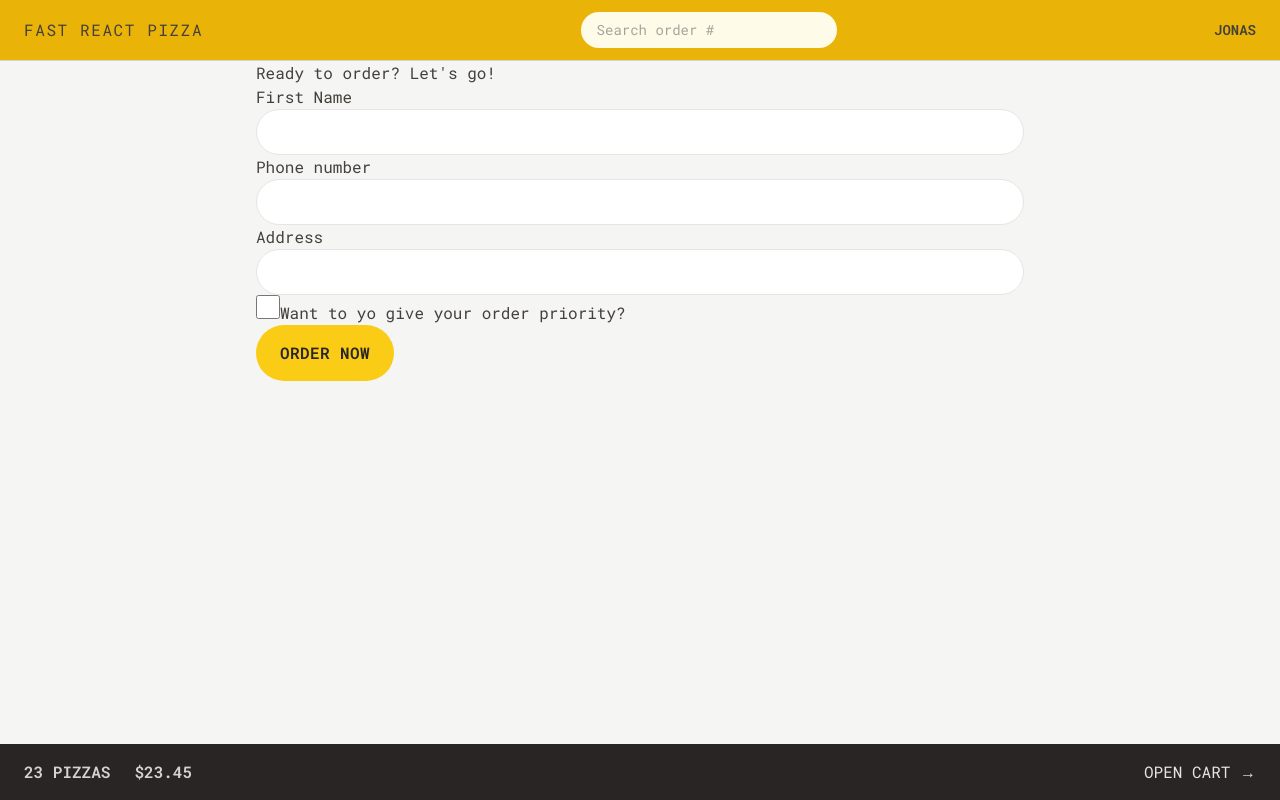
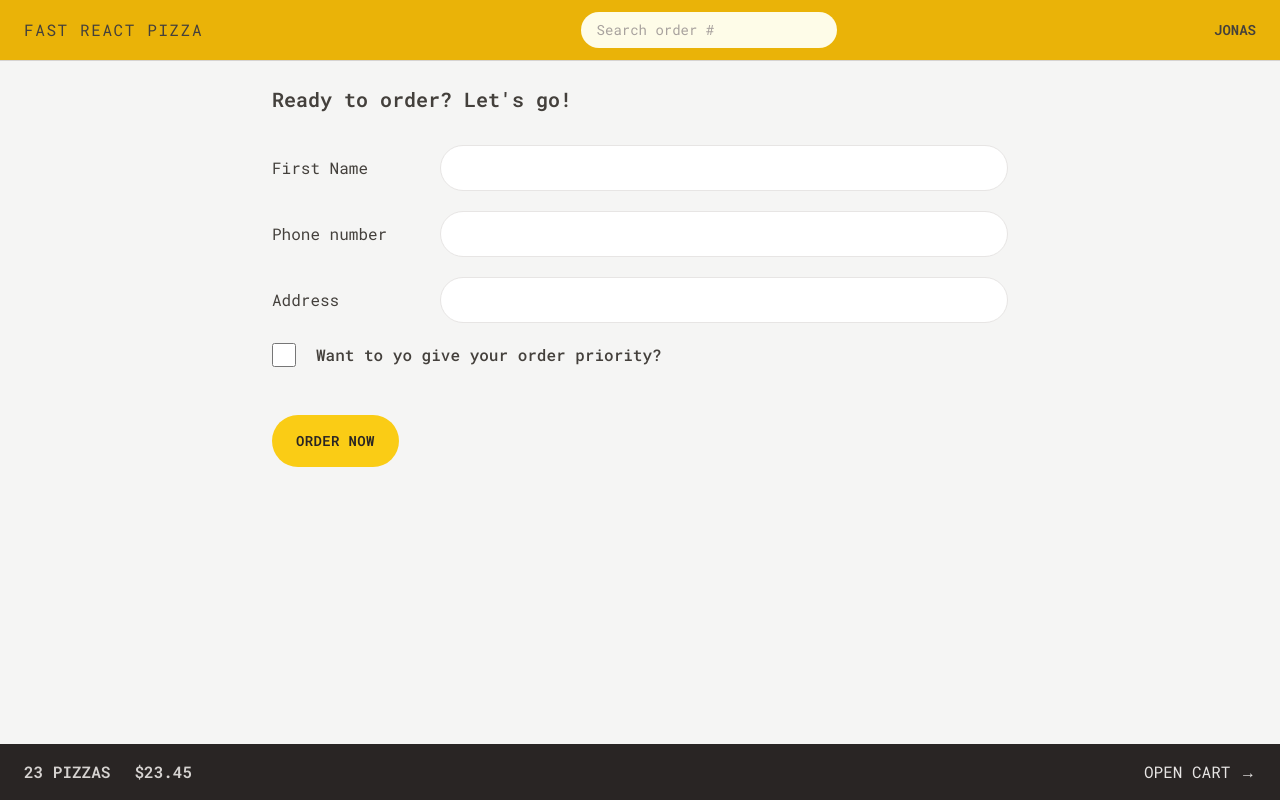
Before and after one commit to hebersolano/fast-react-pizza, a React (Vite) app: page /order/new in a window 1280 px wide. Built offline with nearby package versions, Linux system fonts and the light colour scheme.

Commit message:
tailwind styles 0.3

```diff
--- a/package.json
+++ b/package.json
@@ -13,7 +13,8 @@
     "react": "^18.2.0",
     "react-dom": "^18.2.0",
     "react-router": "^6.22.1",
-    "react-router-dom": "^6.22.1"
+    "react-router-dom": "^6.22.1",
+    "tailwind-merge": "^2.2.1"
   },
   "devDependencies": {
     "@types/react": "^18.2.56",
--- a/src/features/order/CreateOrder.jsx
+++ b/src/features/order/CreateOrder.jsx
@@ -41,31 +41,39 @@
   const cart = fakeCart;
 
   return (
-    <div>
-      <h2>Ready to order? Let&apos;s go!</h2>
+    <div className="px-4 py-6">
+      <h2 className="mb-8 text-xl font-semibold">
+        Ready to order? Let&apos;s go!
+      </h2>
 
       <Form method="POST">
-        <div>
-          <label>First Name</label>
-          <input className="input" type="text" name="customer" required />
+        <div className="mb-5 flex flex-col gap-2  sm:flex-row sm:items-center">
+          <label className="sm:basis-40">First Name</label>
+          <div className="grow">
+            <input className="input" type="text" name="customer" required />
+          </div>
         </div>
 
-        <div>
-          <label>Phone number</label>
-          <div>
+        <div className="mb-5 flex flex-col gap-2  sm:flex-row sm:items-center">
+          <label className="sm:basis-40">Phone number</label>
+          <div className="grow">
             <input className="input" type="tel" name="phone" required />
+            {formErrors?.phone && (
+              <p className="mt-2 pl-6  text-xs text-red-700">
+                {formErrors.phone}
+              </p>
+            )}
           </div>
-          {formErrors?.phone && <p>{formErrors.phone}</p>}
         </div>
 
-        <div>
-          <label>Address</label>
-          <div>
+        <div className="mb-5 flex flex-col gap-2  sm:flex-row sm:items-center">
+          <label className="sm:basis-40">Address</label>
+          <div className="grow">
             <input className="input" type="text" name="address" required />
           </div>
         </div>
 
-        <div>
+        <div className="mb-12 flex items-center gap-5">
           <input
             type="checkbox"
             name="priority"
@@ -74,7 +82,9 @@
             // value={withPriority}
             // onChange={(e) => setWithPriority(e.target.checked)}
           />
-          <label htmlFor="priority">Want to yo give your order priority?</label>
+          <label className="font-medium" htmlFor="priority">
+            Want to yo give your order priority?
+          </label>
         </div>
 
         <input type="hidden" name="cart" value={JSON.stringify(cart)} />
--- a/src/features/order/Order.jsx
+++ b/src/features/order/Order.jsx
@@ -1,8 +1,13 @@
 // Test ID: IIDSAT
 
-import { calcMinutesLeft, formatCurrency, formatDate } from "../../utils/helpers";
+import {
+  calcMinutesLeft,
+  formatCurrency,
+  formatDate,
+} from "../../utils/helpers";
 import { getOrder } from "../../services/apiRestaurant";
 import { useLoaderData } from "react-router";
+import OrderItem from "./OrderItem";
 
 /* const order = {
   id: "ABCDEF",
@@ -42,32 +47,60 @@
 function Order() {
   const order = useLoaderData();
   // Everyone can search for all orders, so for privacy reasons we're gonna gonna exclude names or address, these are only for the restaurant staff
-  const { id, status, priority, priorityPrice, orderPrice, estimatedDelivery, cart } = order;
+  const {
+    id,
+    status,
+    priority,
+    priorityPrice,
+    orderPrice,
+    estimatedDelivery,
+    cart,
+  } = order;
   const deliveryIn = calcMinutesLeft(estimatedDelivery);
 
   return (
-    <div>
-      <div>
-        <h2>Status</h2>
+    <div className="space-y-8 px-4 py-6">
+      <div className="flex flex-wrap items-center justify-between gap-2">
+        <h2 className="text-xl font-semibold">Order #{id} Status</h2>
 
-        <div>
-          {priority && <span>Priority</span>}
-          <span>{status} order</span>
+        <div className="space-x-2">
+          {priority && (
+            <span className="rounded-full bg-red-500 px-3 py-1 text-sm uppercase tracking-wide text-red-50">
+              Priority
+            </span>
+          )}
+          <span className="rounded-full bg-green-500 px-3 py-1 text-sm uppercase tracking-wide text-green-50">
+            {status} order
+          </span>
         </div>
       </div>
 
-      <div>
-        <p>
+      <div className="flex flex-wrap items-center justify-between gap-2 rounded-md bg-stone-200 px-6 py-5">
+        <p className="font-medium ">
           {deliveryIn >= 0
             ? `Only ${calcMinutesLeft(estimatedDelivery)} minutes left 😃`
             : "Order should have arrived"}
         </p>
-        <p>(Estimated delivery: {formatDate(estimatedDelivery)})</p>
+        <p className="text-xs text-stone-500">
+          (Estimated delivery: {formatDate(estimatedDelivery)})
+        </p>
       </div>
 
-      <div>
-        <p>Price pizza: {formatCurrency(orderPrice)}</p>
-        {priority && <p>Price priority: {formatCurrency(priorityPrice)}</p>}
+      <ul className="divide-y divide-stone-200 border-b border-t">
+        {cart.map((item) => (
+          <OrderItem key={item.id} item={item} />
+        ))}
+      </ul>
+
+      <div className="space-y-2 bg-stone-200 px-6 py-5">
+        <p className="text-sm font-medium text-stone-600">
+          Price pizza: {formatCurrency(orderPrice)}
+        </p>
+        {priority && (
+          <p className="text-sm font-medium text-stone-600">
+            Price priority: {formatCurrency(priorityPrice)}
+          </p>
+        )}
         <p>To pay on delivery: {formatCurrency(orderPrice + priorityPrice)}</p>
       </div>
     </div>
--- a/src/features/order/OrderItem.jsx
+++ b/src/features/order/OrderItem.jsx
@@ -1,13 +1,15 @@
+import { formatCurrency } from "../../utils/helpers";
+
 function OrderItem({ item, isLoadingIngredients, ingredients }) {
   const { quantity, name, totalPrice } = item;
 
   return (
-    <li>
-      <div>
+    <li className="py-3">
+      <div className="flex items-center justify-between gap-4 text-sm">
         <p>
-          <span>{quantity}&times;</span> {name}
+          <span className="font-bold">{quantity}&times;</span> {name}
         </p>
-        <p>{formatCurrency(totalPrice)}</p>
+        <p className="font-bold">{formatCurrency(totalPrice)}</p>
       </div>
     </li>
   );
--- a/src/ui/Button.jsx
+++ b/src/ui/Button.jsx
@@ -1,18 +1,19 @@
 import { Link } from "react-router-dom";
+import { twMerge } from "tailwind-merge";
 
 function Button({ handleClick, to, disable, type = "primary", children }) {
   const tailwind = {
-    base: "inline-block rounded-full bg-yellow-400 font-semibold uppercase tracking-wide text-stone-800 transition-colors hover:bg-yellow-300 focus:outline-none focus:ring focus:ring-yellow-300 focus:ring-offset-2 disabled:cursor-not-allowed sm:px-6 ",
+    base: "inline-block rounded-full text-sm bg-yellow-400 font-semibold uppercase tracking-wide text-stone-800 transition-colors hover:bg-yellow-300 focus:outline-none focus:ring focus:ring-yellow-300 focus:ring-offset-2 disabled:cursor-not-allowed sm:px-6 ",
     get primary() {
-      return this.base + " px-4 py-3 md:py-4";
+      return twMerge(this.base, " px-4 py-3 md:py-4");
     },
     get small() {
-      return this.base + " py-2 px-4 md:px-5 md:py-2.5 text-xs";
+      return twMerge(this.base, " py-2 px-4 md:px-5 md:py-2.5 text-xs");
     },
     get secondary() {
-      return (
-        this.base +
-        "px-4 py-2.5 md:py-4 bg-transparent border-2 border-stone-400 text-stone-400 md:py-3.5 hover:bg-stone-200 hover:text-stone-600 hover:border-stone-600"
+      return twMerge(
+        this.base,
+        "px-4 py-2.5 bg-transparent border-2 border-stone-400 text-stone-400 md:py-3.5 hover:bg-stone-200 hover:text-stone-600 hover:border-stone-600",
       );
     },
   };
```
Also changed, not shown: index.html (+4 -1 lines), 1 other file (tests, documents, lock files or other folders).
